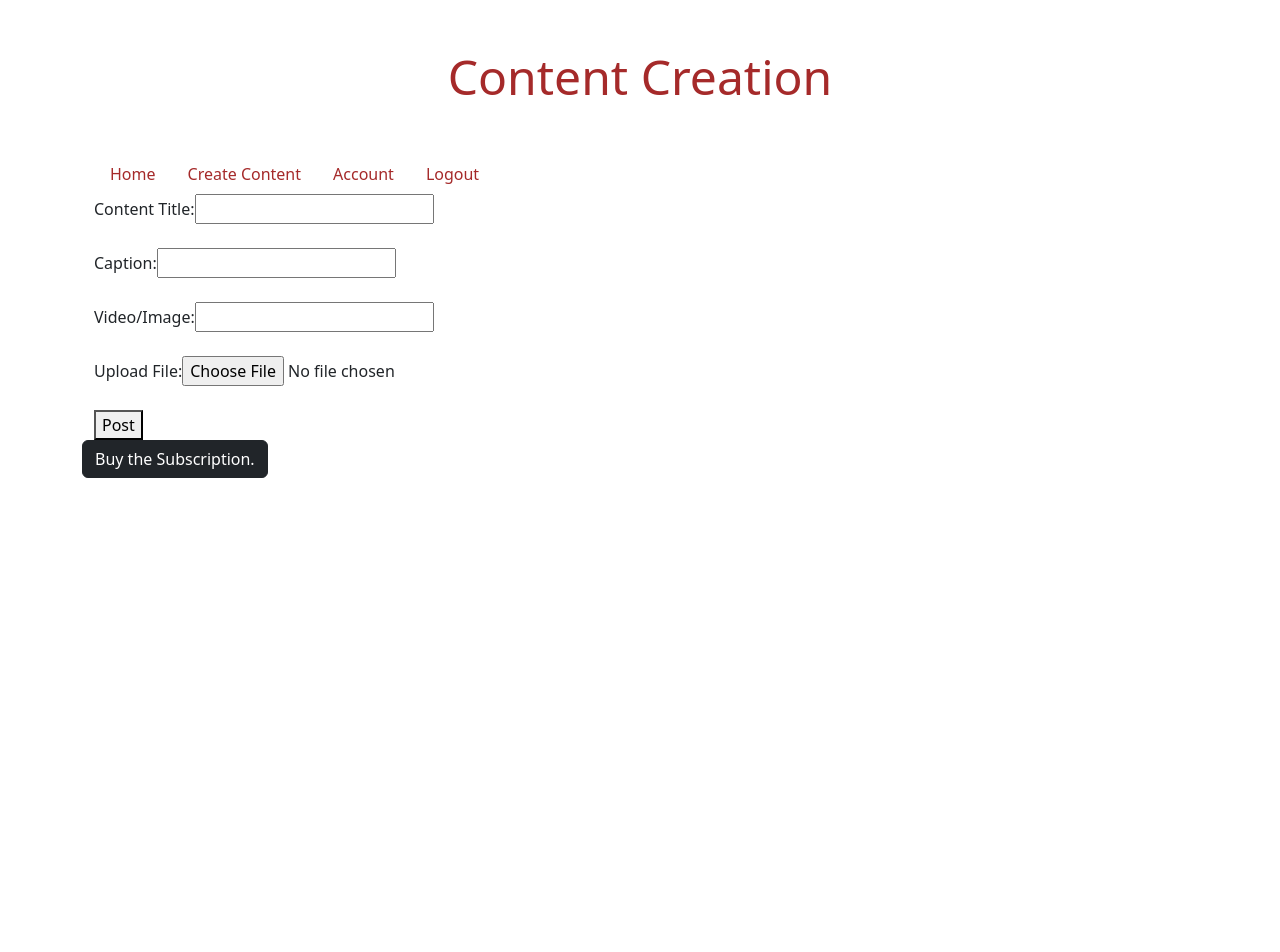
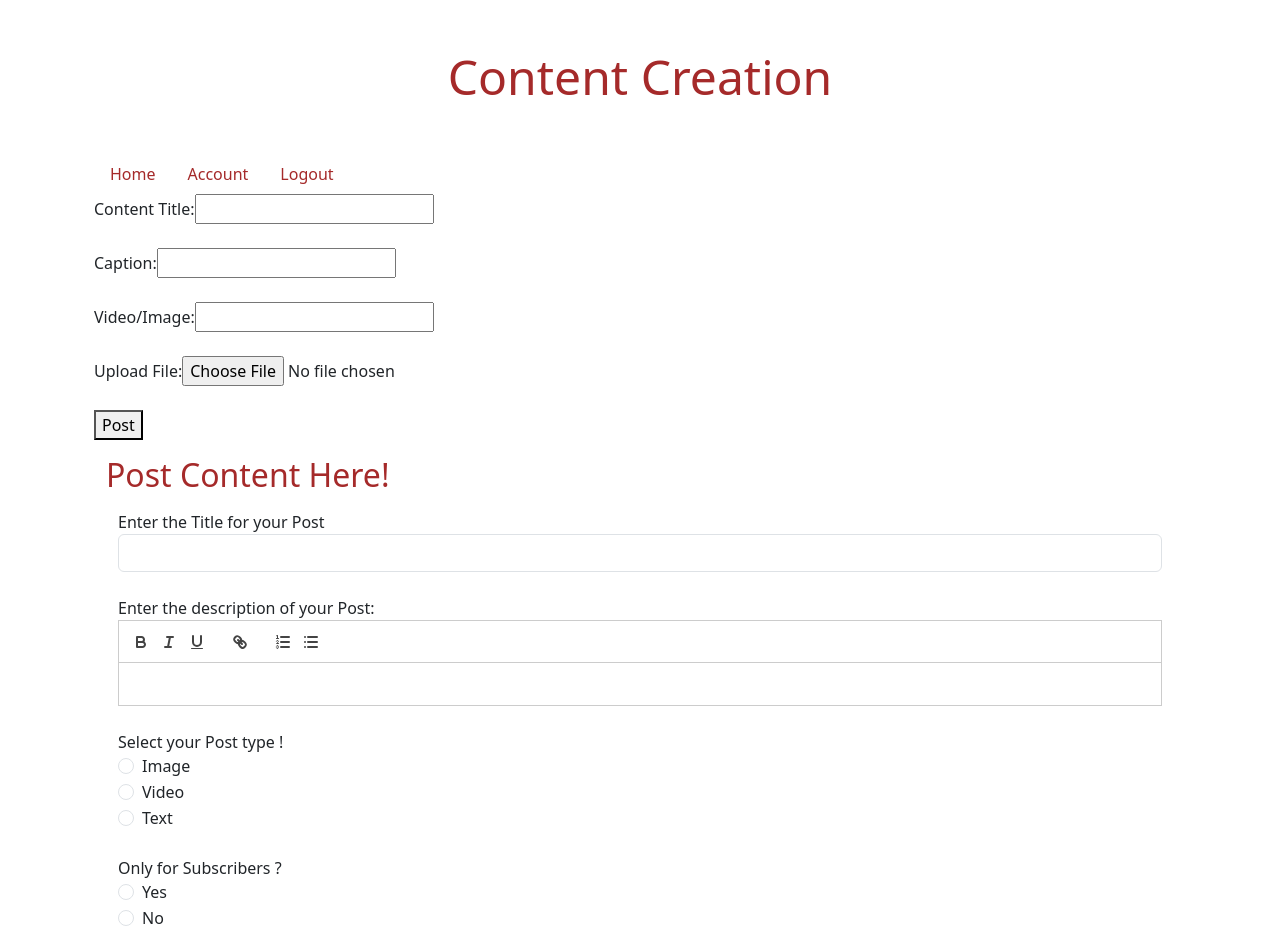
Before and after one commit to snhaRisa/content-creator-front-end, a React (Create React App) app: page /post-content in a window 1280 px wide. Shown: the top 952 px of the page. Before the commit the page ends 800 px from the top, so only its background shows below. Built offline with nearby package versions, Linux system fonts and the light colour scheme; no server answers; sample sign-in values are in the browser's storage.

Commit message:
Making Content Post Form

```diff
--- a/src/Components/CreateContent.js
+++ b/src/Components/CreateContent.js
@@ -2,6 +2,7 @@ import React, { useState } from "react";
 import { useDispatch, useSelector } from "react-redux";
 import { createContent } from "../Actions/newContentAction";
 import jwt_decode from "jwt-decode";
+import PostContentForm from "./PostContentForm";
 
 const CreateContent = () => {
     const dispatch = useDispatch();
@@ -101,6 +102,7 @@ const CreateContent = () => {
                 <br />
                 <button type="submit">Post</button>
             </form>
+            <PostContentForm/>
         </div>
     );
 };
--- a/src/Components/Home.js
+++ b/src/Components/Home.js
@@ -102,7 +102,7 @@ const Home = () => {
                 < div key={contentItem._id} >
                     <h4>{contentItem?.creatorId?.username}</h4>
                     {contentItem.type === 'image' ? <img src={contentItem.fileType} alt={`content${contentItem.type}`}
-                        style={{ width: "200px", height: "200px" }}
+                        style={{ width: "600px", height: "400px" }}
                     /> :
                         <video controls width={200}>
                             <source src={contentItem.fileType} />
--- a/src/Components/Navigation.js
+++ b/src/Components/Navigation.js
@@ -1,6 +1,6 @@
 import React from 'react';
 import { Link, Route } from 'react-router-dom';
-import { useDispatch } from 'react-redux';
+import { useDispatch, useSelector } from 'react-redux';
 import "bootstrap/dist/css/bootstrap.min.css";
 import Swal from 'sweetalert2';
 
@@ -21,6 +21,11 @@ const Navigation = (props) => {
     const { isLog, handleIsLog } = props
     const dispatch = useDispatch()
 
+    const user = useSelector((state)=>
+    {
+        return state.users.data;
+    });
+
     return (
         <div className='container md-5 pd-2'>
             <ul className='nav' style={{ backgroundColor: 'white' }}>
@@ -28,7 +33,7 @@ const Navigation = (props) => {
                 {
                     isLog ?
                         <>
-                            <li><Link to='/post-content' className='nav-link' style={{ color: 'brown' }}>Create Content</Link></li>
+                            {user.bio && <li><Link to='/post-content' className='nav-link' style={{ color: 'brown' }}>Create Content</Link></li>}
                             <li><Link to='/account' className='nav-link' style={{ color: 'brown' }}>Account</Link></li>
                             <li><Link to='/' style={{ color: 'brown' }} onClick={() => {
                                 localStorage.removeItem('token');
@@ -36,7 +41,6 @@ const Navigation = (props) => {
                                 dispatch(removeUser());
                                 Swal.fire('Successfully Logged-Out!');
                             }} className='nav-link'>Logout</Link></li>
-
                         </>
                         :
                         <>
--- a/src/Components/PaymentButton.js
+++ b/src/Components/PaymentButton.js
@@ -47,7 +47,7 @@ const PaymentButton = (props)=>
     return(
         <>
             <button className='btn btn-dark' //just pass the contentId.
-                onClick={()=>{handleCheckout('6530ffb035a21e580158d7bb')}}>
+                onClick={()=>{handleCheckout('6533be0f456802ef9b2f8559')}}>
                 Buy the Subscription.
             </button>
         </>
--- /dev/null
+++ b/src/Components/PostContentForm.js
@@ -0,0 +1,136 @@
+import React, {useState} from 'react';
+import ReactQuill from 'react-quill';
+import 'react-quill/dist/quill.snow.css';
+
+const PostContentForm = (props)=>
+{
+    const [title, setTitle] = useState('');
+    const [body, setBody] = useState('');
+    const [postType, setPostType] = useState('');
+    const [forSubscribers, setForSubscribers] = useState(false);
+    const [fileType, setFileType] = useState(null);
+    const [richText, setRichText] = useState('');
+    const [errors, setErrors] = useState({});
+
+    function runValidations()
+    {
+        const temp = {};
+    }
+
+    function handleChange(event)
+    {
+        const {name, value, files} = event.target;
+
+        if(name === 'title')
+        {
+            setTitle(value);
+        }
+        else if(name === 'postType')
+        {
+            setPostType(value);
+        }
+        else if(name === 'forSubscriber')
+        {
+            setForSubscribers(value);
+        }
+        else if(name === 'fileType')
+        {
+            const temp = files[0];
+            setFileType(temp);
+        }
+    };
+
+    function stripHtml(htmlText)
+    {
+        const temp = document.createElement('div');
+        temp.innerHTML = htmlText;
+        return temp.innerText || temp.textContent || '';
+    };
+
+    function handleRichChange(value)
+    {
+        setRichText(value);
+        const strippedText = stripHtml(value);
+        setBody(strippedText);
+        console.log(body);
+    };
+
+    function handleSubmit(event)
+    {
+        event.preventDefault();
+        console.log({
+            title,
+            body,
+            postType,
+            forSubscribers,
+            fileType
+        });
+    }
+
+    return(
+        <div className='container mt-3'>
+            <h2 style={{color:'Brown'}}>Post Content Here!</h2>
+            <form onSubmit={handleSubmit} className='container mt-3 md-3'>
+
+                <div className='form-group'>
+                    <label htmlFor='title'>Enter the Title for your Post</label><br/>
+                    <input id='title' name='title' type='text' value={title} onChange={handleChange} className='form-control'/><br/>
+                </div>
+
+                <div className='form-group'>
+                    <label htmlFor='body'>Enter the description of your Post:</label>
+                    <ReactQuill
+                        id='body'
+                        value={richText}
+                        name='body'
+                        onChange={handleRichChange}
+                        modules={{
+                            toolbar: [
+                                ['bold', 'italic', 'underline'],
+                                ['link'],
+                                [{'list':'ordered'},{'list':'bullet'}],
+                            ]
+                        }}
+                    />
+                </div><br/>
+
+                <div className="form-group">
+                    <label>Select your Post type !</label><br />
+                    <div className="form-check">
+                        <input id="imageType" type="radio" name="postType" value='Image' className="form-check-input" onChange={handleChange}/>
+                        <label htmlFor="imageType" className="form-check-label">Image</label>
+                    </div>
+                    <div className="form-check">
+                        <input id="videoType" type="radio" name="postType" value='Video' className="form-check-input" onChange={handleChange}/>
+                        <label htmlFor="videoType" className="form-check-label">Video</label>
+                    </div>
+                    <div className="form-check">
+                        <input id="textType" type="radio" name="postType" value='Text' className="form-check-input" onChange={handleChange}/>
+                        <label htmlFor="textType" className="form-check-label">Text</label>
+                    </div>
+                </div><br/>
+
+                <div className='form-group'>
+                <label>Only for Subscribers ?</label><br/>
+                    <div className='form-check'>
+                        <input id='yes' type='radio' name='forSubscriber' value={true} className='form-check-input' onChange={handleChange}/>
+                        <label htmlFor='yes' className='form-check-label'>Yes</label>
+                    </div>
+                    <div className='form-check'>
+                        <input id='no' type='radio' name='forSubscriber' value={false} className='form-check-input' onChange={handleChange}/>
+                        <label htmlFor='no' className='form-check-label'>No</label>
+                    </div>
+                </div><br/>
+
+                <div className='form-group'>
+                    <label htmlFor='file'>Upload your File : </label><br/>
+                    <input id='file' name="fileType" type='file' accept="image/*,video/*" className='form-control-file' onChange={handleChange}/><br/><br/>
+                </div>
+
+                <input type='submit' value={'Post Your Content'} className='btn btn-dark'/>
+            </form>
+        </div>
+    );
+};
+
+export default PostContentForm;
--- a/src/Components/SubscriptionPlan.js
+++ b/src/Components/SubscriptionPlan.js
@@ -11,7 +11,7 @@ import SubscriptionForm from './SubscriptionForm';
 const SubscriptionPlan = (props)=>
 {
     const [plan, setPlan] = useState({});
-    const [subscribers, setSubscribers] = useState([]);
+    const [subscribers, setSubscribers] = useState({});
     const [refresh, setRefresh] = useState(true);
     const token = localStorage.getItem('token');
 
@@ -118,8 +118,9 @@ const SubscriptionPlan = (props)=>
         }
     }
 
+
     return(
-        <div className='container text-center'>
+        <div className='container text-center mt-5'>
             <h2>Manage Your Subscriptions</h2>
             <p>
                 Welcome - Simplify Your Subscription Management! Manage, renew, and optimize all your subscriptions in one place.
@@ -133,10 +134,10 @@ const SubscriptionPlan = (props)=>
                     <button className='btn btn-dark' onClick={()=>{handleDelete(plan._id)}}>Delete Your Pack</button>
                     <button className='btn btn-secondary' onClick={()=>{handleEdit(plan._id)}}>Edit your Pack</button><br/><br/>
                     {
-                        subscribers.length > 0 ?
+                        Object.keys(subscribers).length > 0 ?
                         <>
-                            <em>Total Subscribers : <b>{subscribers.length}</b></em><br/>
-                            <em>Total Income : <b>{subscribers.length * plan.amount}</b></em>
+                            <em><strong>Total Subscribers : {subscribers.subscribers.length}</strong></em><br/>
+                            <em><strong>Total Income : {subscribers.subscribers.length * plan.amount}</strong></em>
                         </>
                         :
                         <>
@@ -154,7 +155,7 @@ const SubscriptionPlan = (props)=>
                     <SubscriptionForm/>
                 </>
             }
-            <Link to='/account'>Back to Dashboard</Link>
+            <Link to='/account' className='btn btn-danger'>Back to Dashboard</Link>
         </div>
     );
 };
```
Also changed, not shown: bugs&Errors.txt.
